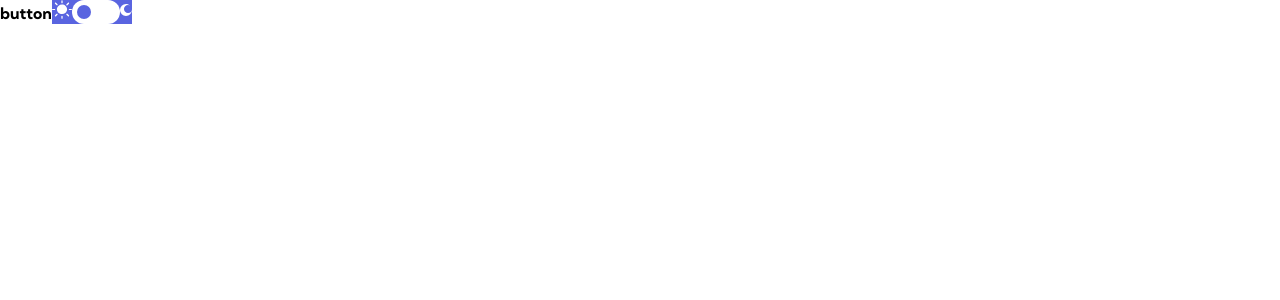
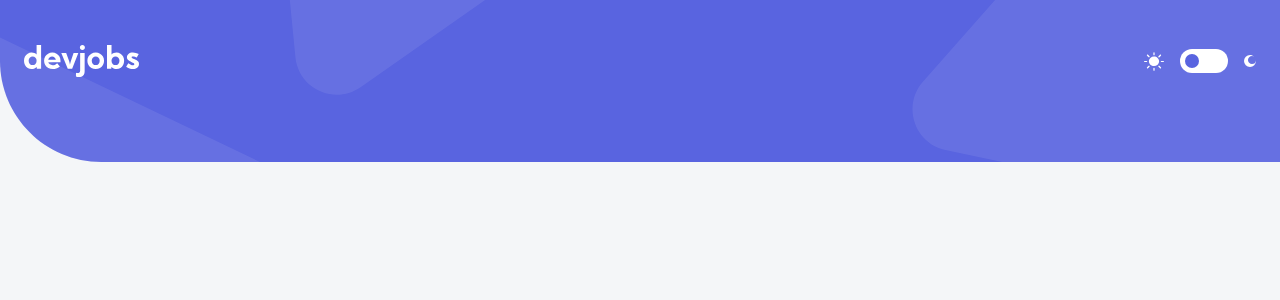
Before and after one commit to zuolizhu/github-jobs-frontendmentor, a React (Create React App) app: page / in a window 1280 px wide. Shown: the top 300 px of the page. Built offline with nearby package versions, Linux system fonts and the light colour scheme.

Commit message:
header finished

```diff
--- a/src/App.js
+++ b/src/App.js
@@ -1,14 +1,17 @@
 import './App.scss'
 import useStore from './store'
-import ThemeSwitch from './Components/ThemeSwitch'
+import Header from './Components/Header'
+
+// Pages
+// Shared Components
+
 
 function App() {
   const isLight = useStore((state) => state.isLight)
 
   return (
     <div className={`App ${isLight ? 'light': 'dark'}`}>
-      <button className="btn">button</button>
-      <ThemeSwitch />
+      <Header />
     </div>
   )
 }
--- a/src/App.scss
+++ b/src/App.scss
@@ -1,5 +1,6 @@
 @import "./Styles/reset";
 @import "./Styles/base";
 
+@import "./Styles/Components/header";
 @import "./Styles/Components/buttons";
 @import "./Styles/Components/theme-switch";
--- /dev/null
+++ b/src/Components/Header.js
@@ -0,0 +1,15 @@
+import ThemeSwitch from './ThemeSwitch'
+import AppLogo from '../Assets/desktop/logo.svg'
+
+export default function Header() {
+  return (
+    <header className="header">
+      <div className="container">
+        <div className="logo-container">
+          <img src={AppLogo} alt="app logo"/>
+        </div>
+        <ThemeSwitch />
+      </div>
+    </header>
+  )
+}
--- a/src/Components/ThemeSwitch.js
+++ b/src/Components/ThemeSwitch.js
@@ -13,6 +13,7 @@ export default function ThemeSwitch() {
         <img src={IconSun} alt="theme switch icon"/>
       </div>
       <button
+        aria-label="Theme Switcher"
         onClick={handleThemeSwitchClick}
         className={`btn btn--theme-switch${isLight ? '' : ' dark'}`}>
           <div className="btn--theme-switch__dot"></div>
--- a/src/Styles/Components/_buttons.scss
+++ b/src/Styles/Components/_buttons.scss
@@ -7,24 +7,30 @@
     width: 4.8rem;
     height: 2.4rem;
     padding: .5rem;
+    margin: 0 1.6rem;
     align-items: center;
+    display: inline-flex;
     border-radius: 1.2rem;
-    display: inline-flex;
-    align-items: center;
     background-color: var(--color-white);
 
     &__dot {
+      margin: 0;
       width: 1.4rem;
       height: 1.4rem;
       border-radius: 50%;
-      margin: 0;
-      transition: var(--transition) margin;
       background-color: var(--color-violet-61);
+      transition: var(--transition) margin, var(--transition) background-color;
+    }
+
+    &:hover {
+      .btn--theme-switch__dot {
+        background-color: var(--color-violet-77);
+      }
     }
 
     &.dark {
       .btn--theme-switch__dot {
-        margin-left: auto;
+        margin-left: calc(100% - 1.4rem);
       }
     }
   }
--- /dev/null
+++ b/src/Styles/Components/_header.scss
@@ -0,0 +1,29 @@
+.header {
+  height: 13.6rem;
+  padding-top: 3.2rem;
+  padding-left: 2.4rem;
+  padding-right: 2.4rem;
+  background-size: cover;
+  background-repeat: no-repeat;
+  background-image: url(../../Assets/mobile/bg-pattern-header.svg);
+  @media (min-width: 768px) {
+    height: 16rem;
+    padding-top: 4.2rem;
+    background-image: url(../../Assets/tablet/bg-pattern-header.svg);
+  }
+  @media (min-width: 1024px) {
+    height: 16.2rem;
+    padding-top: 4.5rem;
+    background-image: url(../../Assets/desktop/bg-pattern-header.svg);
+  }
+
+  .container {
+    display: flex;
+    align-items: center;
+    justify-content: space-between;
+  }
+
+  .logo-container {
+    display: inline-flex;
+  }
+}
--- a/src/Styles/Components/_theme-switch.scss
+++ b/src/Styles/Components/_theme-switch.scss
@@ -1,4 +1,8 @@
 .theme-switch {
+  align-items: center;
   display: inline-flex;
-  background-color: var(--color-violet-61);
+
+  &__icon {
+    display: inline-flex;
+  }
 }
--- a/src/Styles/_base.scss
+++ b/src/Styles/_base.scss
@@ -7,7 +7,7 @@
   --color-charcoal-14: #19202D;
   --color-gray-51: #6E8098;
   --color-gray-69: #9DAEC2;
-  --color-gray-96: #F4F6F8;
+  --color-gray-97: #F4F6F8;
 
   // Font Weights
   --weight-regular: 400;
@@ -18,9 +18,9 @@
 }
 
 .light {
-
+  --bg-app: var(--color-gray-97);
 }
 
 .dark {
-
+  --bg-app: var(--color-charcoal-10);
 }
--- a/src/Styles/_reset.scss
+++ b/src/Styles/_reset.scss
@@ -62,3 +62,8 @@ a {
   clip: rect(1px, 1px, 1px, 1px);
   clip-path: inset(0px 0px 99.9% 99.9%);
 }
+
+.App {
+  background-color: var(--bg-app);
+  transition: var(--transition) background-color;
+}
```
Also changed, not shown: src/Pages/Home.js (added), 1 other file (tests, documents, lock files or other folders).
